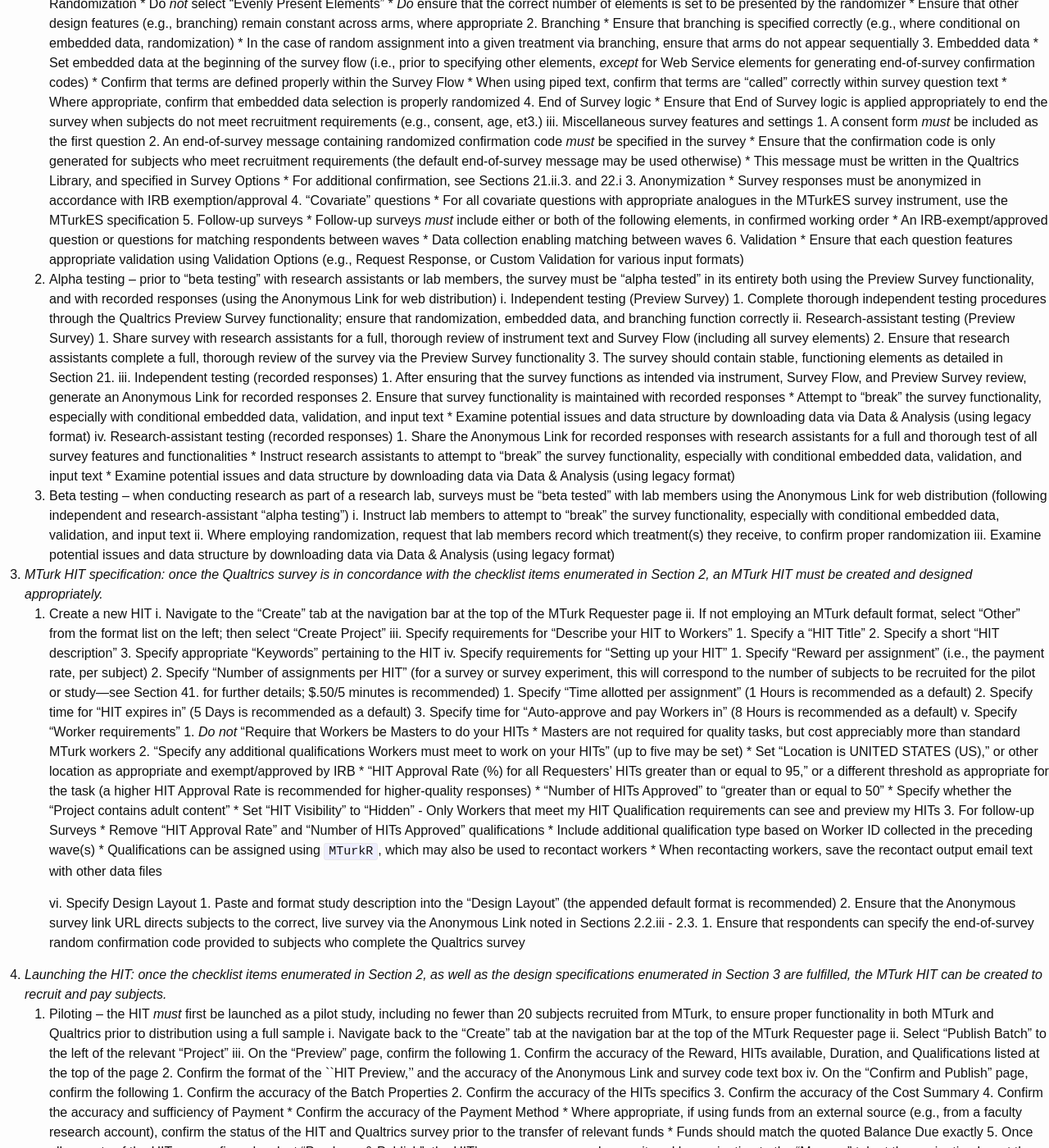
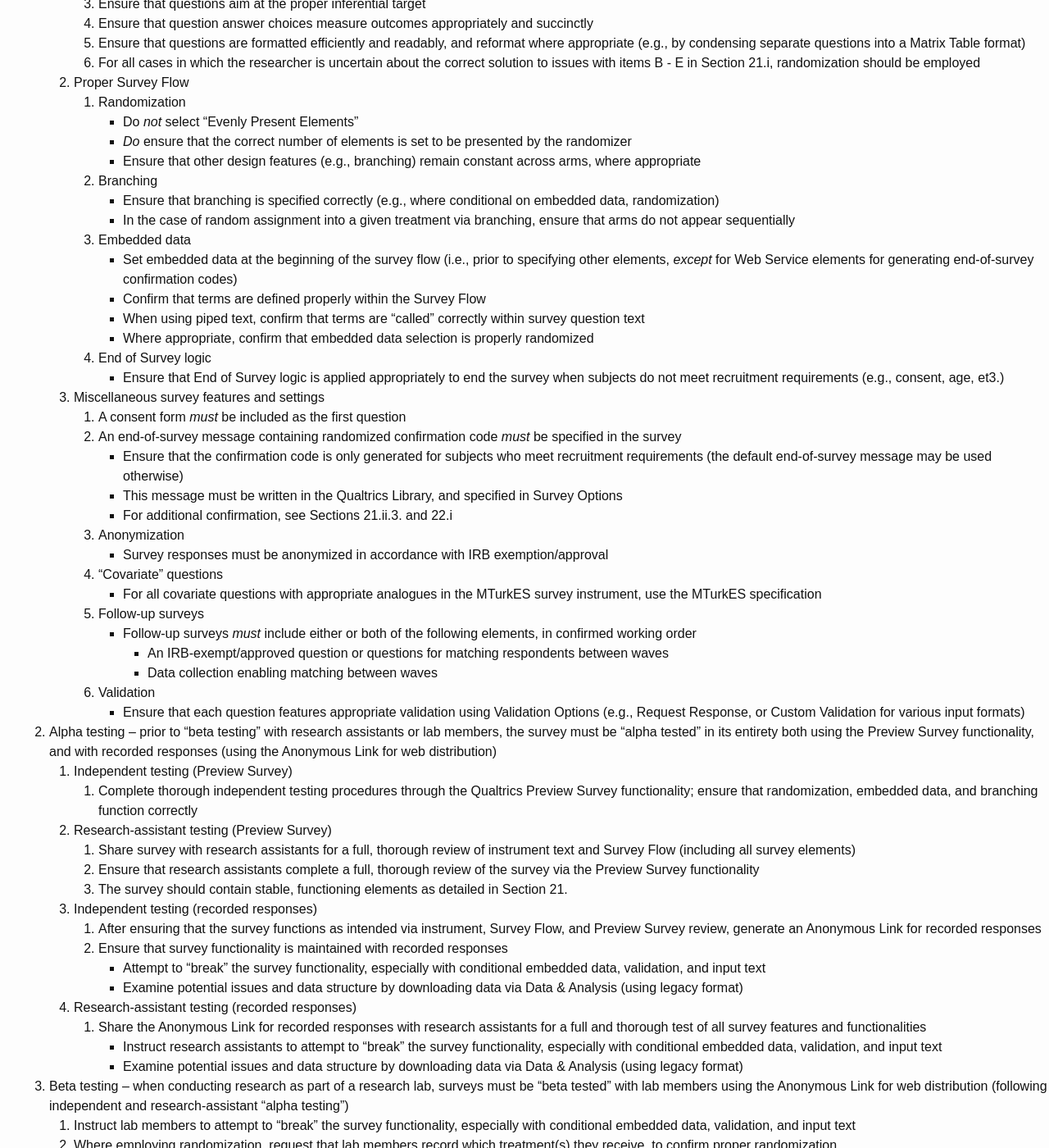
Before and after one commit to jonathonbaron/jonathonbaron.github.io, a Jekyll site: the page built from sops_checklists/qualtrics_mturk_checklist.md, in a window 1280 px wide and 1400 px high, scrolled down 481 px. Shown: the whole window at 82% size. Built offline with Jekyll 4.4.1, drawn with Linux system fonts in a browser that asks for light colours; our own code applies the rules of GitHub Pages for plain Markdown files; some of the changed text lies outside the part shown.

Commit message:
Update qualtrics_mturk_checklist.md

```diff
--- a/sops_checklists/qualtrics_mturk_checklist.md
+++ b/sops_checklists/qualtrics_mturk_checklist.md
@@ -9,14 +9,14 @@
     3. Preanalysis plan -- the exempt/approved project must then be detailed in a preanalysis plan to be hosted online prior to the collection of any data
 2. *Qualtrics design: the survey, hosted on Yale's Secure Qualtrics platform, must satisfy several design requirements and pass associated checks before it can be launched.*
     1. Independent confirmation -- prior to "alpha testing" with research assistants or lab members, confirm that the survey satisfies the following requirements, or has the following features
-        i. Proper proofing and language requirements
+        1. Proper proofing and language requirements
             1. Complete thorough spelling and grammar checks
             2. Ensure that questions are worded appropriately, succinctly, and understandably
             3. Ensure that questions aim at the proper inferential target
             4. Ensure that question answer choices measure outcomes appropriately and succinctly
             5. Ensure that questions are formatted efficiently and readably, and reformat where appropriate (e.g., by condensing separate questions into a Matrix Table format)
             6. For all cases in which the researcher is uncertain about the correct solution to issues with items B - E in Section 21.i, randomization should be employed
-        ii. Proper Survey Flow
+        2. Proper Survey Flow
             1. Randomization
                 * Do *not* select "Evenly Present Elements"
                 * *Do* ensure that the correct number of elements is set to be presented by the randomizer
@@ -31,7 +31,7 @@
                 * Where appropriate, confirm that embedded data selection is properly randomized
             4. End of Survey logic
                 * Ensure that End of Survey logic is applied appropriately to end the survey when subjects do not meet recruitment requirements (e.g., consent, age, et3.)
-        iii. Miscellaneous survey features and settings
+        3. Miscellaneous survey features and settings
             1. A consent form *must* be included as the first question
             2. An end-of-survey message containing randomized confirmation code *must* be specified in the survey
                 * Ensure that the confirmation code is only generated for subjects who meet recruitment requirements (the default end-of-survey message may be used otherwise)
@@ -48,40 +48,40 @@
             6. Validation
                 * Ensure that each question features appropriate validation using Validation Options (e.g., Request Response, or Custom Validation for various input formats)
     2. Alpha testing -- prior to "beta testing" with research assistants or lab members, the survey must be "alpha tested" in its entirety both using the Preview Survey functionality, and with recorded responses (using the Anonymous Link for web distribution)
-        i. Independent testing (Preview Survey)
+        1. Independent testing (Preview Survey)
             1. Complete thorough independent testing procedures through the Qualtrics Preview Survey functionality; ensure that randomization, embedded data, and branching function correctly
-        ii. Research-assistant testing (Preview Survey)
+        2. Research-assistant testing (Preview Survey)
             1. Share survey with research assistants for a full, thorough review of instrument text and Survey Flow (including all survey elements)
             2. Ensure that research assistants complete a full, thorough review of the survey via the Preview Survey functionality
             3. The survey should contain stable, functioning elements as detailed in Section 21.
-        iii. Independent testing (recorded responses)
+        3. Independent testing (recorded responses)
             1. After ensuring that the survey functions as intended via instrument, Survey Flow, and Preview Survey review, generate an Anonymous Link for recorded responses
             2. Ensure that survey functionality is maintained with recorded responses
                 * Attempt to "break" the survey functionality, especially with conditional embedded data, validation, and input text
                 * Examine potential issues and data structure by downloading data via Data & Analysis (using legacy format)
-        iv. Research-assistant testing (recorded responses)
+        4. Research-assistant testing (recorded responses)
             1. Share the Anonymous Link for recorded responses with research assistants for a full and thorough test of all survey features and functionalities
                 * Instruct research assistants to attempt to "break" the survey functionality, especially with conditional embedded data, validation, and input text
                 * Examine potential issues and data structure by downloading data via Data & Analysis (using legacy format)
     3. Beta testing -- when conducting research as part of a research lab, surveys must be "beta tested" with lab members using the Anonymous Link for web distribution (following independent and research-assistant "alpha testing")
-        i. Instruct lab members to attempt to "break" the survey functionality, especially with conditional embedded data, validation, and input text
-        ii. Where employing randomization, request that lab members record which treatment(s) they receive, to confirm proper randomization
-        iii. Examine potential issues and data structure by downloading data via Data & Analysis (using legacy format)
+        1. Instruct lab members to attempt to "break" the survey functionality, especially with conditional embedded data, validation, and input text
+        2. Where employing randomization, request that lab members record which treatment(s) they receive, to confirm proper randomization
+        3. Examine potential issues and data structure by downloading data via Data & Analysis (using legacy format)
 3. *MTurk HIT specification: once the Qualtrics survey is in concordance with the checklist items enumerated in Section 2, an MTurk HIT must be created and designed appropriately.*
     1. Create a new HIT
-        i. Navigate to the "Create" tab at the navigation bar at the top of the MTurk Requester page
-        ii. If not employing an MTurk default format, select "Other" from the format list on the left; then select "Create Project"
-        iii. Specify requirements for "Describe your HIT to Workers"
+        1. Navigate to the "Create" tab at the navigation bar at the top of the MTurk Requester page
+        2. If not employing an MTurk default format, select "Other" from the format list on the left; then select "Create Project"
+        3. Specify requirements for "Describe your HIT to Workers"
             1. Specify a "HIT Title"
             2. Specify a short "HIT description"
             3. Specify appropriate "Keywords" pertaining to the HIT
-        iv. Specify requirements for "Setting up your HIT"
+        4. Specify requirements for "Setting up your HIT"
             1. Specify "Reward per assignment" (i.e., the payment rate, per subject)
             2. Specify "Number of assignments per HIT" (for a survey or survey experiment, this will correspond to the number of subjects to be recruited for the pilot or study---see Section 41. for further details; $.50/5 minutes is recommended)
             1. Specify "Time allotted per assignment" (1 Hours is recommended as a default)
             2. Specify time for "HIT expires in" (5 Days is recommended as a default)
             3. Specify time for "Auto-approve and pay Workers in" (8 Hours is recommended as a default)
-        v. Specify "Worker requirements"
+        5. Specify "Worker requirements"
             1. *Do not* "Require that Workers be Masters to do your HITs
                 * Masters are not required for quality tasks, but cost appreciably more than standard MTurk workers
             2. "Specify any additional qualifications Workers must meet to work on your HITs" (up to five may be set)
@@ -96,18 +96,18 @@
                     * Qualifications can be assigned using `MTurkR`, which may also be used to recontact workers
                     * When recontacting workers, save the recontact output email text with other data files
 
-        vi. Specify Design Layout
+        6. Specify Design Layout
             1. Paste and format study description into the "Design Layout" (the appended default format is recommended)
             2. Ensure that the Anonymous survey link URL directs subjects to the correct, live survey via the Anonymous Link noted in Sections 2.2.iii - 2.3.
             1. Ensure that respondents can specify the end-of-survey random confirmation code provided to subjects who complete the Qualtrics survey
 4. *Launching the HIT: once the checklist items enumerated in Section 2, as well as the design specifications enumerated in Section 3 are fulfilled, the MTurk HIT can be created to recruit and pay subjects.*
     1. Piloting -- the HIT *must* first be launched as a pilot study, including no fewer than 20 subjects recruited from MTurk, to ensure proper functionality in both MTurk and Qualtrics prior to distribution using a full sample
-        i. Navigate back to the "Create" tab at the navigation bar at the top of the MTurk Requester page
-        ii. Select "Publish Batch" to the left of the relevant "Project"
-        iii. On the "Preview" page, confirm the following
+        1. Navigate back to the "Create" tab at the navigation bar at the top of the MTurk Requester page
+        2. Select "Publish Batch" to the left of the relevant "Project"
+        3. On the "Preview" page, confirm the following
             1. Confirm the accuracy of the Reward, HITs available, Duration, and Qualifications listed at the top of the page
             2. Confirm the format of the ``HIT Preview,'' and the accuracy of the Anonymous Link and survey code text box
-        iv. On the "Confirm and Publish" page, confirm the following
+        4. On the "Confirm and Publish" page, confirm the following
             1. Confirm the accuracy of the Batch Properties
             2. Confirm the accuracy of the HITs specifics
             3. Confirm the accuracy of the Cost Summary
@@ -116,11 +116,11 @@
                 * Where appropriate, if using funds from an external source (e.g., from a faculty research account), confirm the status of the HIT and Qualtrics survey prior to the transfer of relevant funds
                     * Funds should match the quoted Balance Due exactly
             5. Once all aspects of the HIT are confirmed, select "Purchase & Publish"; the HIT's progress may now be monitored by navigating to the "Manage" tab at the navigation bar at the top of the MTurk Requester page
-        v. Confirm the validity of the pilot study using Qualtrics and MTurk data (the latter of which can be accessed via Manage &rarr; Results) and potential MTurker feedback, and correct any remaining errors
+        5. Confirm the validity of the pilot study using Qualtrics and MTurk data (the latter of which can be accessed via Manage &rarr; Results) and potential MTurker feedback, and correct any remaining errors
     2. Full distribution -- once the pilot study has been completed and accuracy of all design elements and data are confirmed, the study may be distributed to the entire subject pool
-        i. Given a flawless pilot study, launch the HIT following the relevant instructions in Section 41., on $n - k$ subjects, where $n$ refers to the total number of subjects targeted for the study, and $k$ refers to the number of subjects included in the pilot
+        1. Given a flawless pilot study, launch the HIT following the relevant instructions in Section 41., on $n - k$ subjects, where $n$ refers to the total number of subjects targeted for the study, and $k$ refers to the number of subjects included in the pilot
             1. Subjects from the pilot stage must be excluded using a new qualification type (which can be assigned in `MTurkR`)
-        ii. Given the unlikely possibility of a problematic pilot study, the researcher must correct all apparent errors; depending on the severity, the researcher may choose to proceed according to one of the following approaches
+        2. Given the unlikely possibility of a problematic pilot study, the researcher must correct all apparent errors; depending on the severity, the researcher may choose to proceed according to one of the following approaches
             1. Re-pilot the study, using a separate pilot group
             2. Proceed according to Section 42.i
             3. Proceed by relaunching the HIT with $n$ subjects
```
